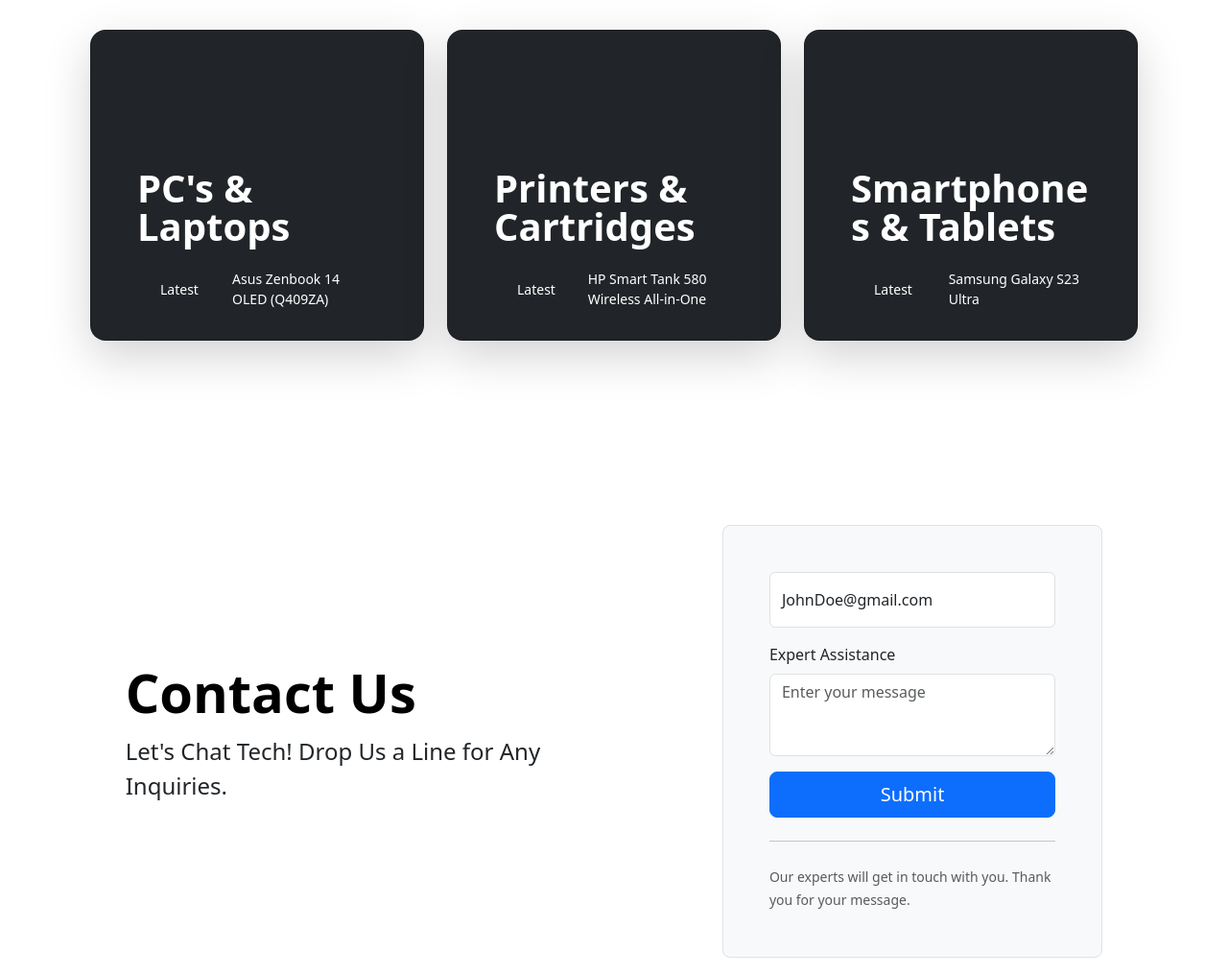
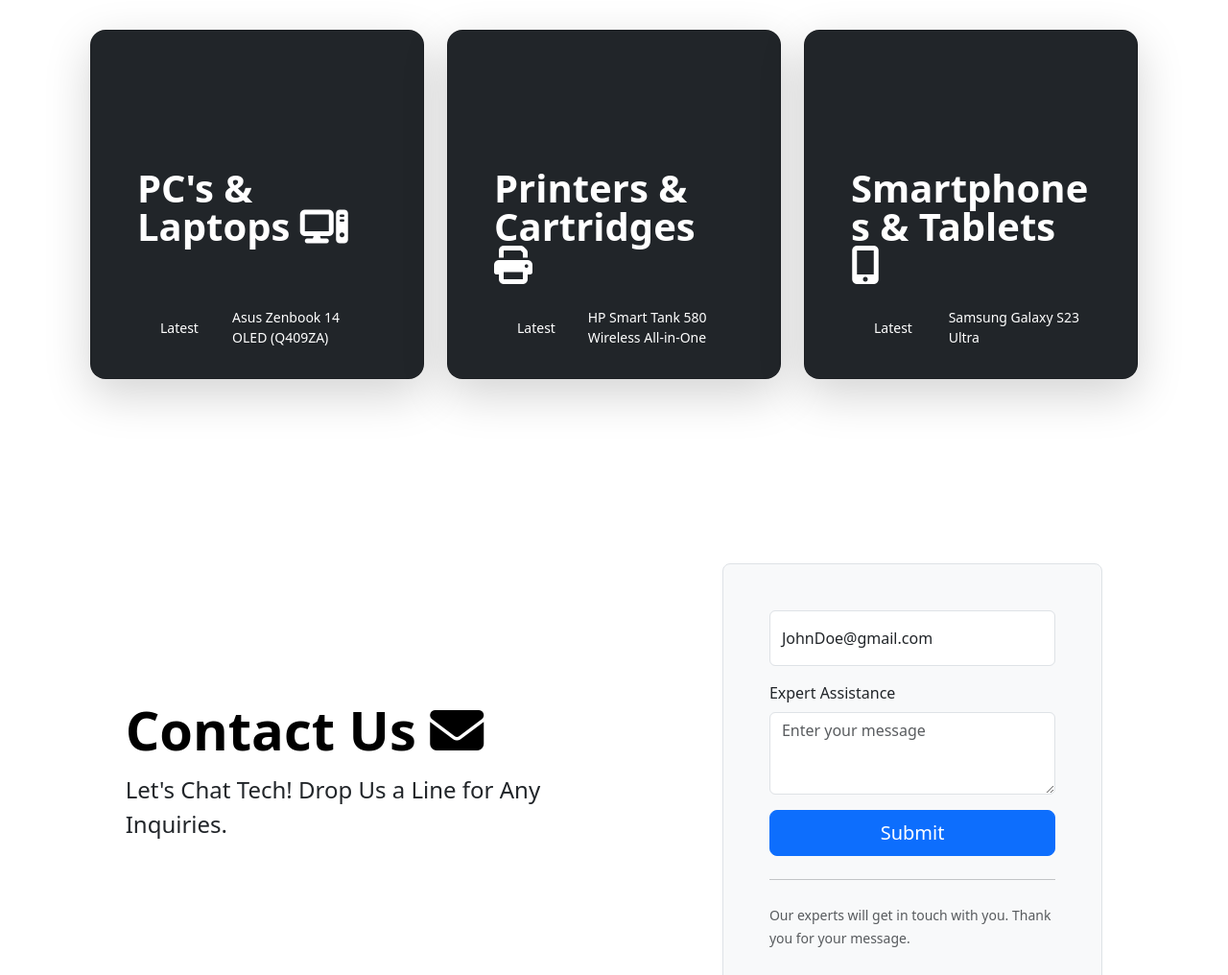
Before and after one commit to mhlangathabile/Diamond-Tech, a plain HTML site: page index.html in a window 1280 px wide. Shown: the part 1240-2256 px from the top of the page at 96% size. Drawn offline with nearby package versions, Linux system fonts and the light colour scheme.

Commit message:
Font Awesome

```diff
--- a/index.html
+++ b/index.html
@@ -10,6 +10,10 @@
       crossorigin="anonymous"
     />
     <link rel="stylesheet" href="style.css" />
+    <script
+      src="https://kit.fontawesome.com/46ed5593db.js"
+      crossorigin="anonymous"
+    ></script>
     <title>Diamond Tech</title>
   </head>
   <body>
@@ -123,7 +127,7 @@
               class="d-flex flex-column h-100 p-5 pb-3 text-white text-shadow-1"
             >
               <h3 class="pt-5 mt-5 mb-4 display-6 lh-1 fw-bold">
-                PC's & Laptops
+                PC's & Laptops <i class="fa-solid fa-computer fa-fade"></i>
               </h3>
               <ul class="d-flex list-unstyled mt-auto">
                 <li class="d-flex align-items-center me-3">
@@ -152,7 +156,7 @@
               class="d-flex flex-column h-100 p-5 pb-3 text-white text-shadow-1"
             >
               <h3 class="pt-5 mt-5 mb-4 display-6 lh-1 fw-bold">
-                Printers & Cartridges
+                Printers & Cartridges <i class="fa-solid fa-print fa-fade"></i>
               </h3>
               <ul class="d-flex list-unstyled mt-auto">
                 <li class="d-flex align-items-center me-3">
@@ -180,6 +184,7 @@
             <div class="d-flex flex-column h-100 p-5 pb-3 text-shadow-1">
               <h3 class="pt-5 mt-5 mb-4 display-6 lh-1 fw-bold">
                 Smartphones & Tablets
+                <i class="fa-solid fa-mobile-screen-button fa-fade"></i>
               </h3>
               <ul class="d-flex list-unstyled mt-auto">
                 <li class="d-flex align-items-center me-3">
@@ -206,8 +211,9 @@
       <div class="row align-items-center g-lg-5 py-5">
         <div class="col-lg-7 text-center text-lg-start">
           <h1 class="display-4 fw-bold lh-1 text-body-emphasis mb-3">
-            Contact Us
+            Contact Us <i class="fa-solid fa-envelope"></i>
           </h1>
+
           <p class="col-lg-10 fs-4">
             Let's Chat Tech! Drop Us a Line for Any Inquiries.
           </p>
```
